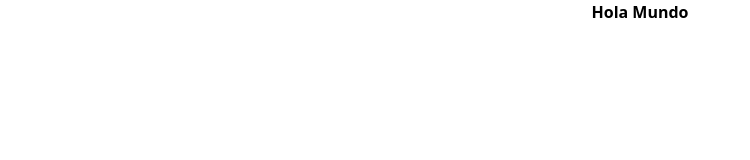
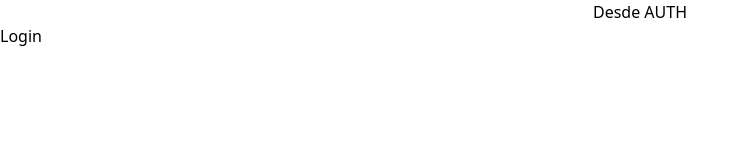
Before and after one commit to JorgeMeza93/administrador-gastos-node-react-mongodb, a React (Vite) app in the folder frontend/: page / in a window 1280 px wide. Shown: the top 160 px of the page, without its empty margins (0-750 px from the left). Built offline with nearby package versions, Linux system fonts and the light colour scheme.

Commit message:
Paginas autenticacion creadas

```diff
--- a/frontend/package.json
+++ b/frontend/package.json
@@ -11,7 +11,8 @@
   },
   "dependencies": {
     "react": "^18.2.0",
-    "react-dom": "^18.2.0"
+    "react-dom": "^18.2.0",
+    "react-router-dom": "^6.8.1"
   },
   "devDependencies": {
     "@types/react": "^18.0.27",
--- a/frontend/src/App.jsx
+++ b/frontend/src/App.jsx
@@ -1,7 +1,17 @@
+import { BrowserRouter, Routes, Route } from "react-router-dom";
+import Auth from "./layout/Auth";
+import Login from "./paginas/Login";
+
 function App() {
 
   return (
-   <h1 className="font-bold text-center">Hola Mundo</h1>
+   <BrowserRouter>
+    <Routes>
+      <Route path="/" element={ <Auth/> }>
+        <Route index element={ <Login/> } />
+      </Route>
+    </Routes>
+   </BrowserRouter>
   )
 }
 
--- /dev/null
+++ b/frontend/src/layout/Auth.jsx
@@ -0,0 +1,13 @@
+import React, { Fragment } from 'react';
+import { Outlet } from 'react-router-dom';
+
+const Auth = () => {
+  return (
+    <Fragment>
+        <h1 className='text-center'>Desde AUTH</h1>
+        <Outlet/>
+    </Fragment>
+  )
+}
+
+export default Auth
--- /dev/null
+++ b/frontend/src/paginas/Login.jsx
@@ -0,0 +1,11 @@
+import React, { Fragment } from 'react'
+
+const Login = () => {
+  return (
+    <Fragment>
+        <h2>Login</h2>
+    </Fragment>
+  )
+}
+
+export default Login
```
Also changed, not shown: frontend/src/paginas/ConfirmarCuenta.jsx (added), frontend/src/paginas/OlvidePassword.jsx (added), frontend/src/paginas/Registrar.jsx (added), 1 other file (tests, documents, lock files or other folders).
